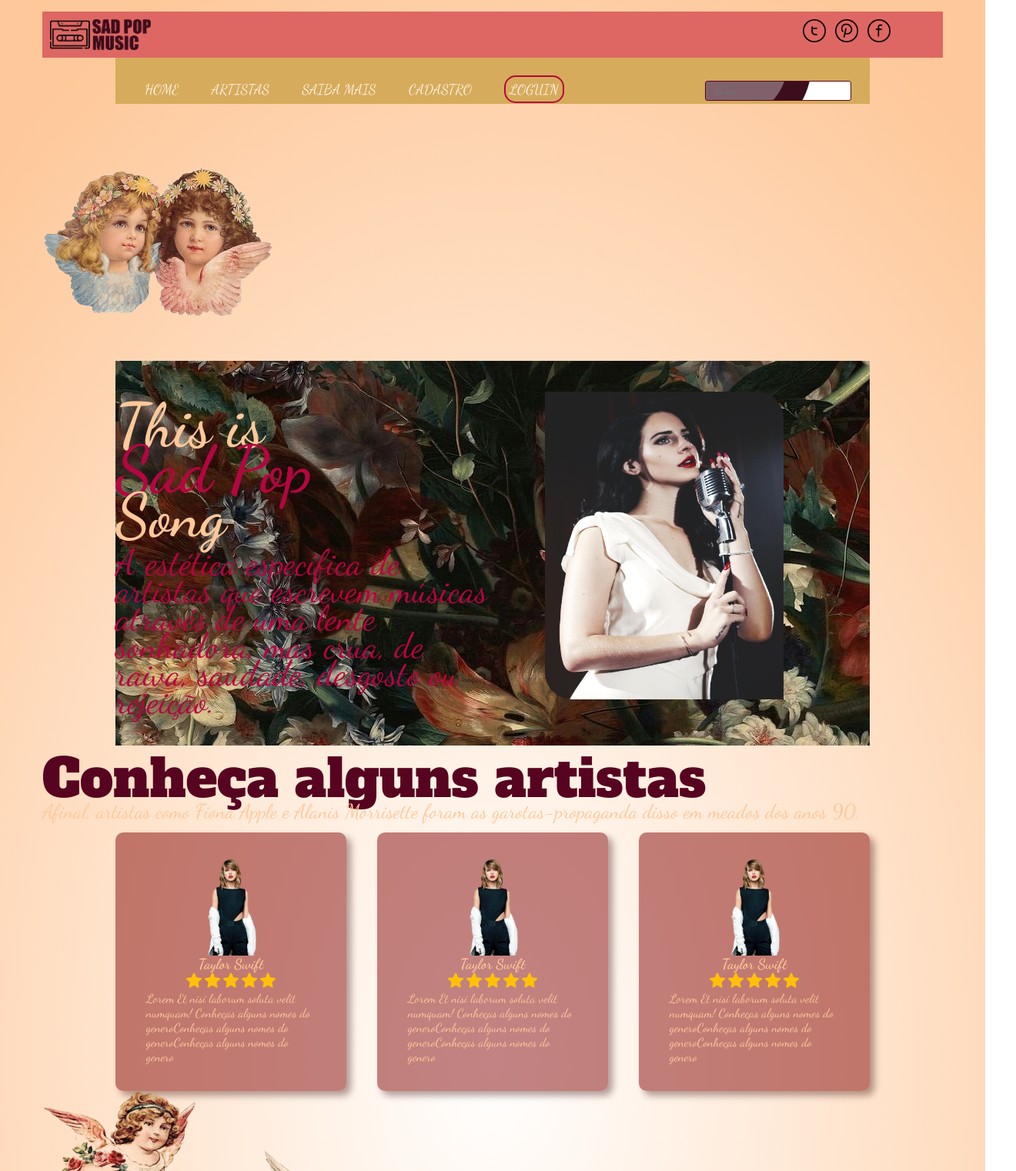
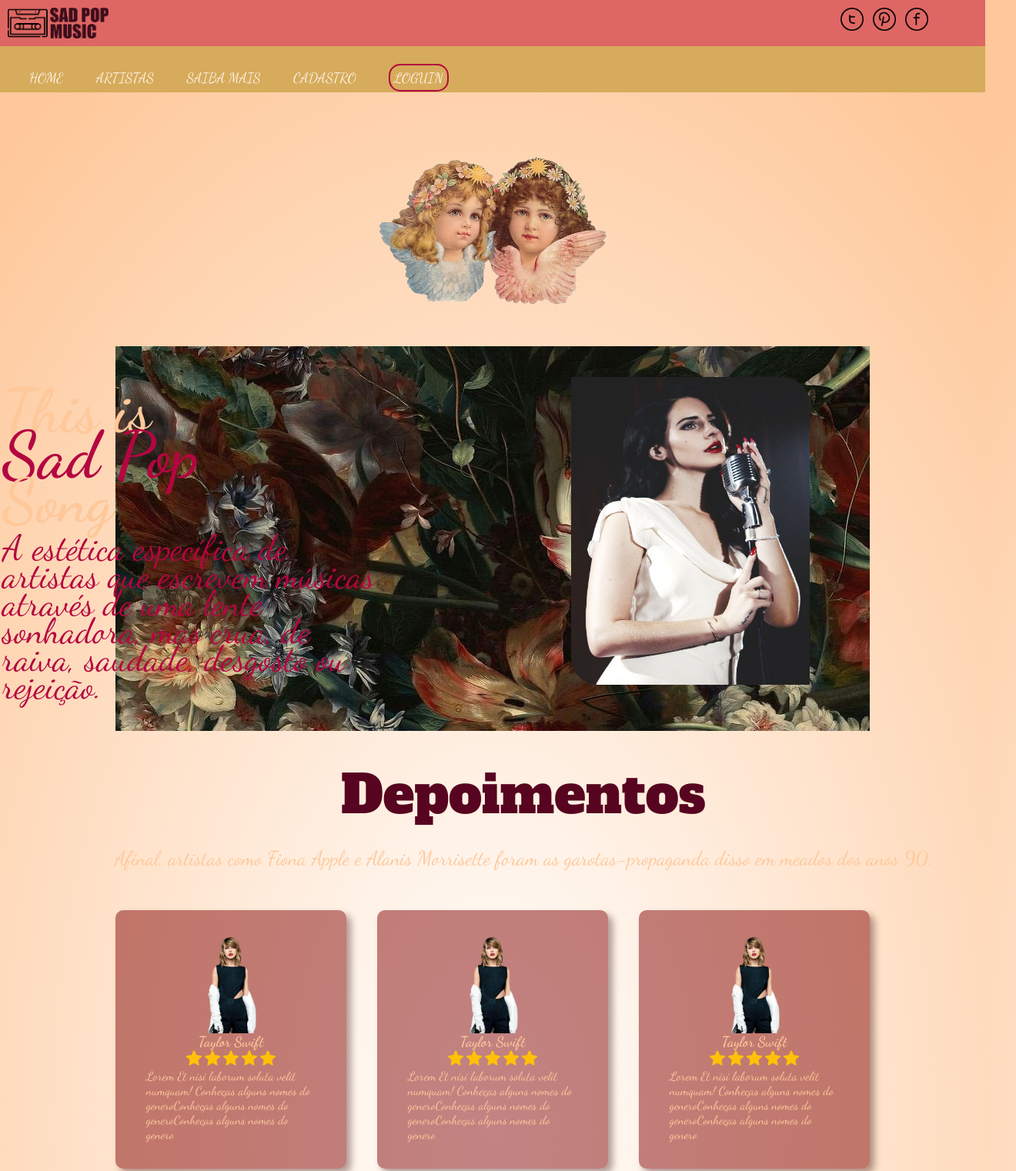
Before and after one commit to Dennys-Reys/Projeto-Individual, a plain HTML site: page index.html in a window 1280 px wide. Shown: the top 1522 px of the page at 77% size, 1320 px wide, since content can reach past the window. Drawn offline with Linux system fonts and the light colour scheme; files whose address does not match are found by name.

Commit message:
atualizacao site

```diff
--- a/css/style.css
+++ b/css/style.css
@@ -10,7 +10,7 @@
 
 body {
   height: 100%;
-  max-width: 1200px;
+  max-width: 100%;
   font-size: 100%;
   color: #fec89a;
   background: radial-gradient(
@@ -19,7 +19,7 @@ body {
     #fec89a 100%
   );
   margin: 0 auto;
-  padding: 15px;
+  padding: 0;
 }
 main {
   width: 980px;
@@ -32,9 +32,15 @@ ul {
 }
 .header2 {
   background-color: #d6ab5b;
-  width: 980px;
+  width: 100%;
   margin: 0 auto;
   padding: 30px;
+}
+.primeirosep {
+  display: flex;
+  justify-content: center;
+  float: none;
+  width: 100%;
 }
 .menu-urls {
   height: 65px;
@@ -63,11 +69,20 @@ ul {
     background-image: url("../image/floresform.jpg");
     height: 500px;
     display: flex;
-    flex-direction: row;
+    justify-content: flex-end;
 
 }
 aside , article{
     margin-top: 40px;
+}
+
+article{
+  margin-right: 8%;
+}
+
+aside{
+  position: absolute;
+  left: -15%;
 }
 h1{
     font-size: 80px;
@@ -235,11 +250,8 @@ span{
   border-top: 0.4px solid #fff2e7;
 }
 
-.cont-escrito {
-  display: flex;
-  flex-direction: column;
-  gap: 32px;
-}
+
+
 .con-esc-main {
   font-family: "Alfa Slab One", cursive;
   font-size: 68px;
@@ -256,6 +268,19 @@ span{
   align-items: center;
 
   margin-top: 32px;
+}
+.cont-main .cont-escrito {
+  display: flex;
+ justify-content: center;
+  width: 100%;
+  margin: 40px;
+}
+.cont-main .subparagrafo{
+  display: flex;
+  justify-content: center;
+   width: 100%;
+   margin: 40px;
+
 }
 .con-secundario div{
     border: #b40640 solid 2px;
@@ -311,3 +336,10 @@ span{
     box-shadow: 6px 6px 10px rgba(49, 1, 1, 0.377);
     border-radius: 10px;
 }
+.segundosep .separador{
+  display: flex;
+  justify-content: center;
+  float: none;
+  width: 100%;
+  margin-top: 40px;
+}
--- a/css/style1.css
+++ b/css/style1.css
@@ -26,6 +26,12 @@ body{
     margin-top: 20px;
     display: flex;
     width: 930px;
+
+}
+.redes-socias{
+    display: flex;
+    justify-content: end ;
+    align-items:flex-end;
 
 }
 .img_box{
@@ -104,21 +110,20 @@ form .botao button{
 }
 nav{
     display: flex;
-
     height: 80px;
     width: 100%;
     background-color: #fec89a;
     align-items: center;
-    justify-content: space-between;
     padding: 0 50px 0 100px;
     /* flex-wrap: wrap; */
     position: absolute;
     top: 4px;
 }
-
-nav .header-1{
+.header-1{
     display: flex;
     flex-direction: row;
+    justify-content: space-between;
+
 }
 nav .logo{
     color: #570420;
--- a/index.html
+++ b/index.html
@@ -43,9 +43,6 @@
           <!--"Fim redes-socias"-->
         </div>
         <!-- Fim "header-1"-->
- </header>
-    <!--Fim cabecalho-1-->
-    <!--Inicio cabeçalho 2-->
         <div class="header2">
           <div class="menu-opcoes">
             <ul>
@@ -56,12 +53,11 @@
               <li><a id="logn" href="./login.html"> Loguin</a></li>
             </ul>
           </div>
-        <div class="busca">
-          <input type="text" id="buscar" placeholder="Busca..." />
+
         </div>
-      </div>
+ </header>
 
-    <!--Fim cabeçalho 2-->
+
 
       <!--Inicio separador1-->
       <div class="primeirosep">
@@ -89,7 +85,7 @@
       <!--Inicio conteudo secundario-->
       <section class="cont-main">
         <div class="cont-escrito">
-          <h1 class="con-esc-main">Conheça alguns artistas</h1>
+          <h1 class="con-esc-main">Depoimentos</h1>
         </div>
         <div class="subparagrafo">
           <p>
```
Lines whose indentation alone changed are shown as unchanged.
